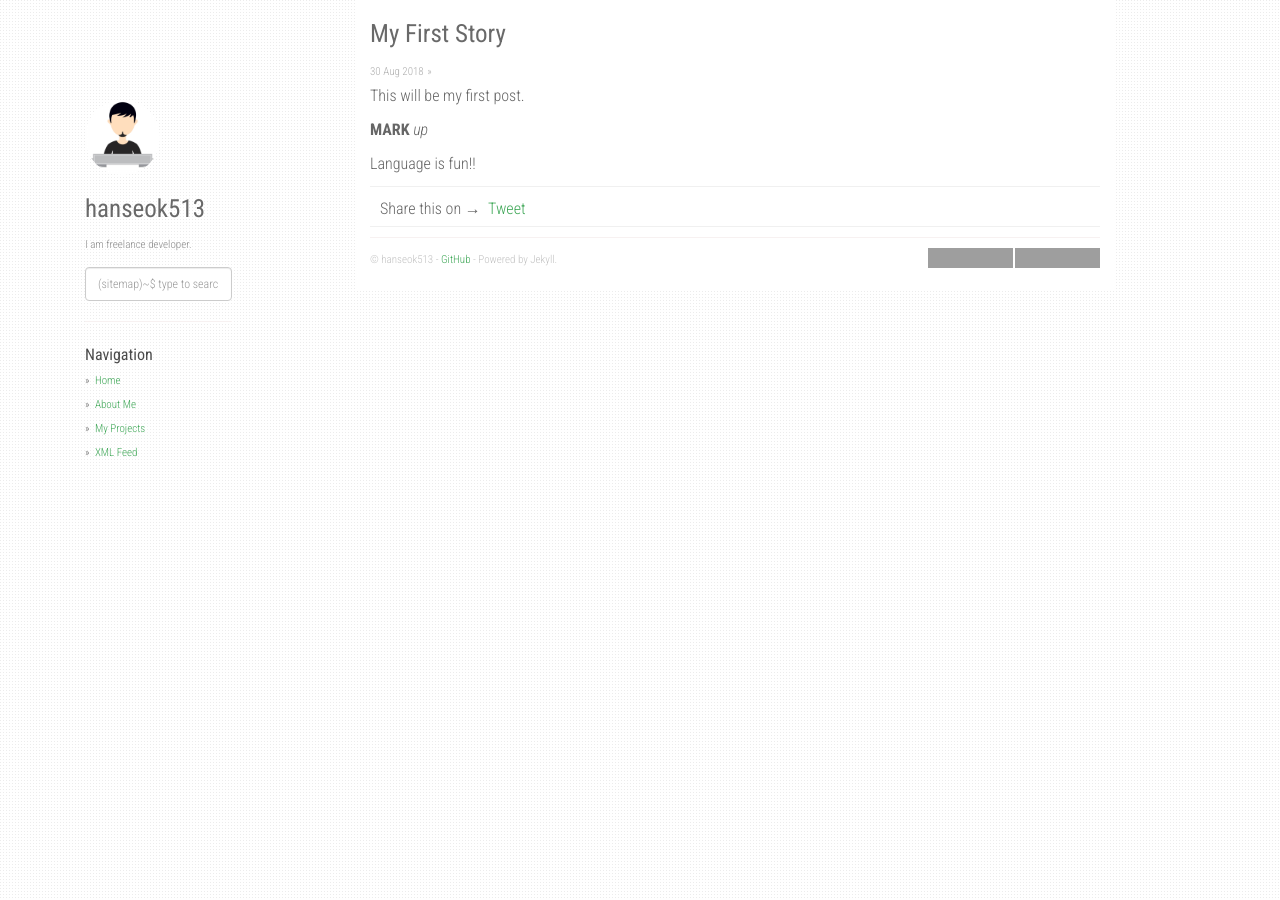
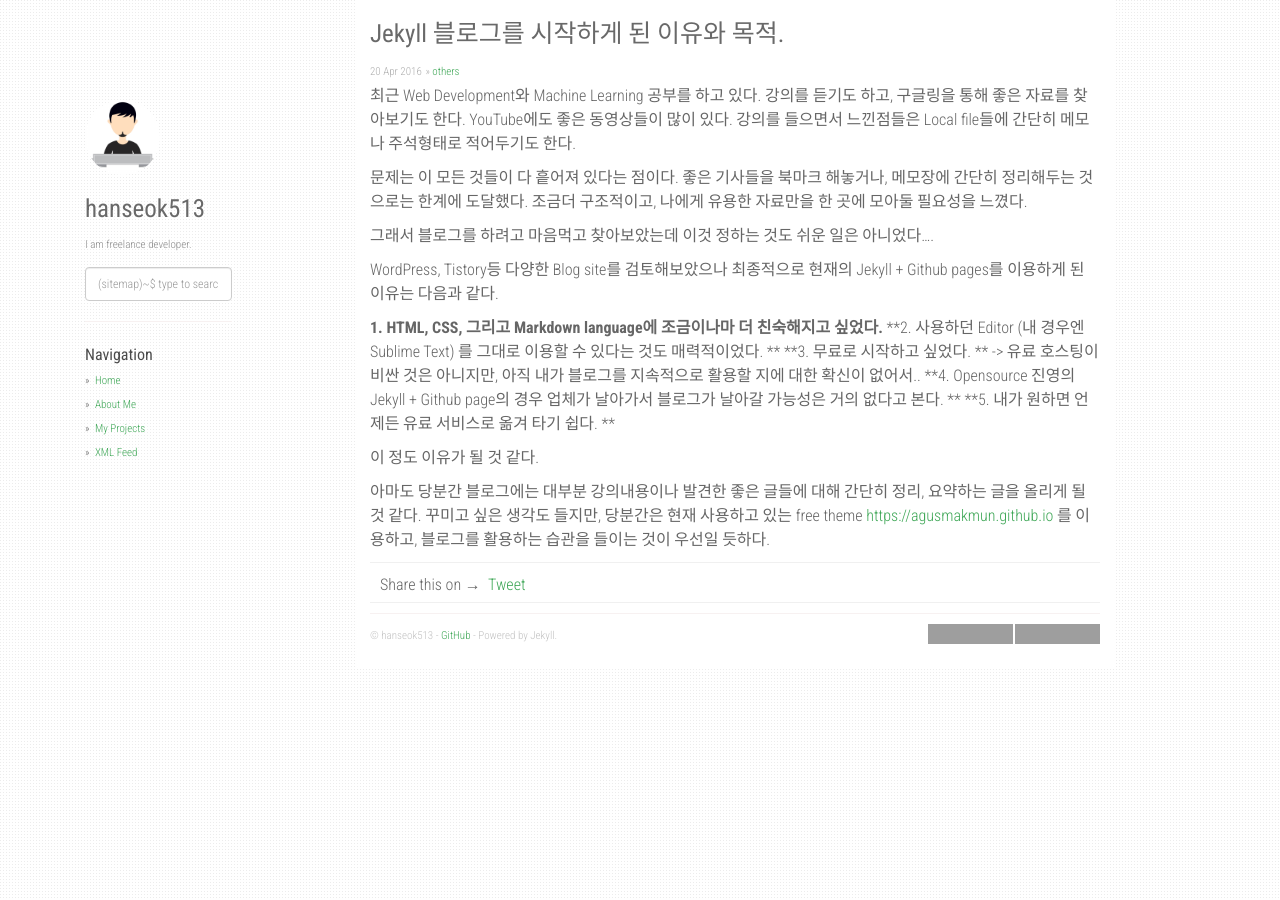
Before and after one commit to hanseok513/hanseok513.github.io, a Jekyll site: the page built from _posts/2018-08-30-my-first-story.md, in a window 1280 px wide. Built offline with Jekyll 4.4.1, drawn with Linux system fonts in a browser that asks for light colours; nearby versions of some CDN libraries; our own code applies the rules of GitHub Pages for plain Markdown files; comment, search, counter and statistics services are not loaded; grey boxes are pictures that could not be loaded.

Commit message:
first story

```diff
--- a/_posts/2018-08-30-my-first-story.md
+++ b/_posts/2018-08-30-my-first-story.md
@@ -1,5 +1,34 @@
-This will be my first post.
+---
+layout: post                          # (require) default post layout
+title: "Jekyll 블로그를 시작하게 된 이유와 목적."                   # (require) a string title
+date: 2016-04-20 19:51:02 +0700       # (require) a post date
+categories: [others]          # (custom) some categories, but makesure these categories already exists inside path of `category/`
+tags: [markdown]                      # (custom) tags only for meta `property="article:tag"`
+image: Broadcast_Mail.png             # (custom) image only for meta `property="og:image"`, save your image inside path of `static/img/_posts`
+---
 
-**MARK** *up*
+최근 Web Development와 Machine Learning 공부를 하고 있다.
+강의를 듣기도 하고, 구글링을 통해 좋은 자료를 찾아보기도 한다.
+YouTube에도 좋은 동영상들이 많이 있다.
+강의를 들으면서 느낀점들은 Local file들에 간단히 메모나 주석형태로 적어두기도 한다.
 
-Language is fun!!
+문제는 이 모든 것들이 다 흩어져 있다는 점이다.
+좋은 기사들을 북마크 해놓거나, 메모장에 간단히 정리해두는 것으로는 한계에 도달했다.
+조금더 구조적이고, 나에게 유용한 자료만을 한 곳에 모아둘 필요성을 느꼈다.
+
+그래서 블로그를 하려고 마음먹고 찾아보았는데 이것 정하는 것도 쉬운 일은 아니었다....
+
+WordPress, Tistory등 다양한 Blog site를 검토해보았으나 최종적으로 현재의 Jekyll + Github pages를 이용하게 된 이유는 다음과 같다.
+
+**1. HTML, CSS, 그리고 Markdown language에 조금이나마 더 친숙해지고 싶었다.**
+**2. 사용하던 Editor (내 경우엔 Sublime Text) 를 그대로 이용할 수 있다는 것도 매력적이었다. **
+**3. 무료로 시작하고 싶었다. **
+   -> 유료 호스팅이 비싼 것은 아니지만, 아직 내가 블로그를 지속적으로 활용할 지에 대한 확신이 없어서..
+**4. Opensource 진영의 Jekyll + Github page의 경우 업체가 날아가서 블로그가 날아갈 가능성은 거의 없다고 본다. **
+**5. 내가 원하면 언제든 유료 서비스로 옮겨 타기 쉽다. **
+
+이 정도 이유가 될 것 같다.
+
+아마도 당분간 블로그에는 대부분 강의내용이나 발견한 좋은 글들에 대해 간단히 정리, 요약하는 글을 올리게 될 것 같다.
+꾸미고 싶은 생각도 들지만, 당분간은 현재 사용하고 있는 free theme [https://agusmakmun.github.io](https://agusmakmun.github.io) 를 이용하고,
+블로그를 활용하는 습관을 들이는 것이 우선일 듯하다.
```
